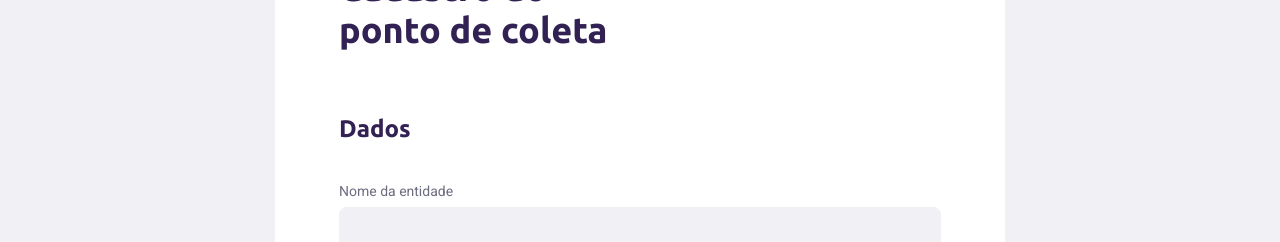
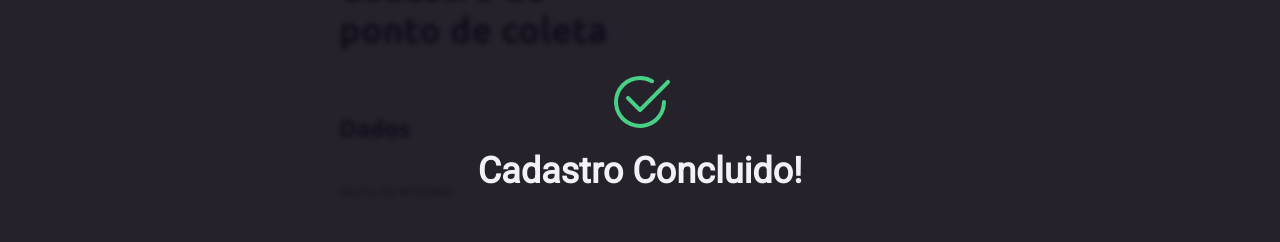
Before and after one commit to matheusmb/ecoleta, a React (Create React App) app in the folder web/: page /create-point in a window 1280 px wide. Shown: the part 269-511 px from the top of the page. Built offline with nearby package versions, Linux system fonts and the light colour scheme; no server answers; the HTML template or start-up script is replaced by a standard one.

Commit message:
feat(web) implementing success splash

```diff
--- a/web/src/pages/CreatePoint/CreatePoint.tsx
+++ b/web/src/pages/CreatePoint/CreatePoint.tsx
@@ -9,6 +9,7 @@ import { LeafletMouseEvent } from 'leaflet';
 import api from '~/services/api';
 
 import logo from '~/assets/logo.svg';
+import SuccessSplash from './SuccessSplash';
 import './styles.css';
 
 interface Item {
@@ -152,6 +153,7 @@ const CreatePoint = () => {
 
   return (
     <div id="page-create-point">
+      <SuccessSplash />
       <header>
         <img src={logo} alt="Ecoleta" />
         <Link to="/">
--- /dev/null
+++ b/web/src/pages/CreatePoint/SuccessSplash.tsx
@@ -0,0 +1,17 @@
+import React from 'react';
+import { BsCheckCircle } from 'react-icons/bs';
+
+const SuccessSplash = () => {
+  return (
+    <div className="overlay">
+      <div className="content">
+        <span>
+          <BsCheckCircle />
+        </span>
+        <p>Cadastro Concluido!</p>
+      </div>
+    </div>
+  );
+};
+
+export default SuccessSplash;
--- a/web/src/pages/CreatePoint/styles.css
+++ b/web/src/pages/CreatePoint/styles.css
@@ -1,3 +1,57 @@
+.overlay {
+  position: absolute;
+  top: 0;
+  bottom: 0;
+  left: 0;
+  right: 0;
+  background: #0e0a14;
+  opacity: 0.9;
+  backdrop-filter: blur(3px);
+  z-index: 9999;
+  display: flex;
+  align-items: center;
+  justify-content: center;
+}
+
+.overlay .content {
+  text-align: center;
+}
+
+.overlay .content span {
+  color: #34cb79;
+  font-size: 64px;
+}
+
+.overlay .content p {
+  color: #f0f0f5;
+  font-size: 36px;
+  font-weight: bold;
+  line-height: 42px;
+}
+
+/* Greenpeace */
+
+/* border: 4px solid #34CB79; */
+
+/* Cadastro concluído!
+
+
+position: absolute;
+width: 324px;
+height: 42px;
+left: 0px;
+top: 88px;
+
+font-family: Roboto;
+font-style: normal;
+font-weight: bold;
+font-size: 36px;
+line-height: 42px;
+
+/* Background
+
+color: #F0F0F5; */
+
 #page-create-point {
   width: 100%;
   max-width: 1100px;
```
